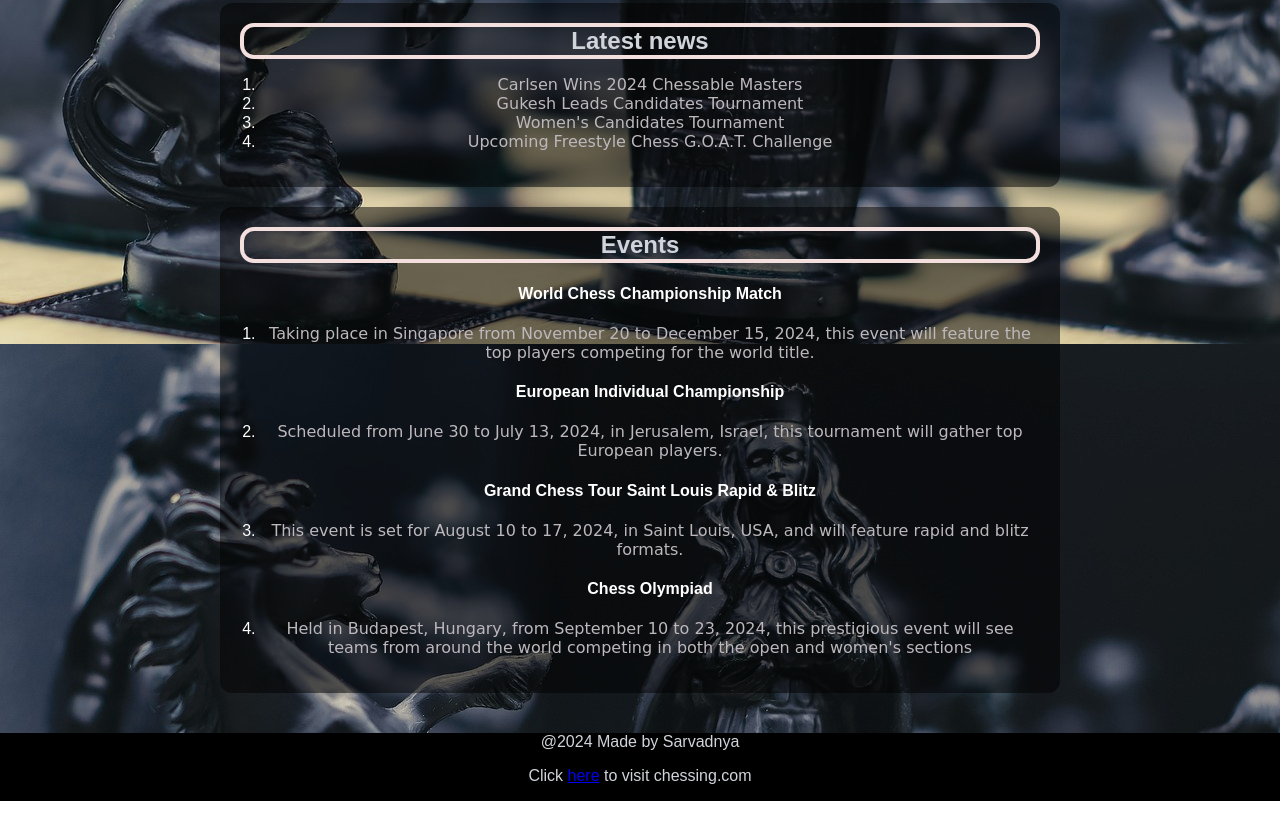
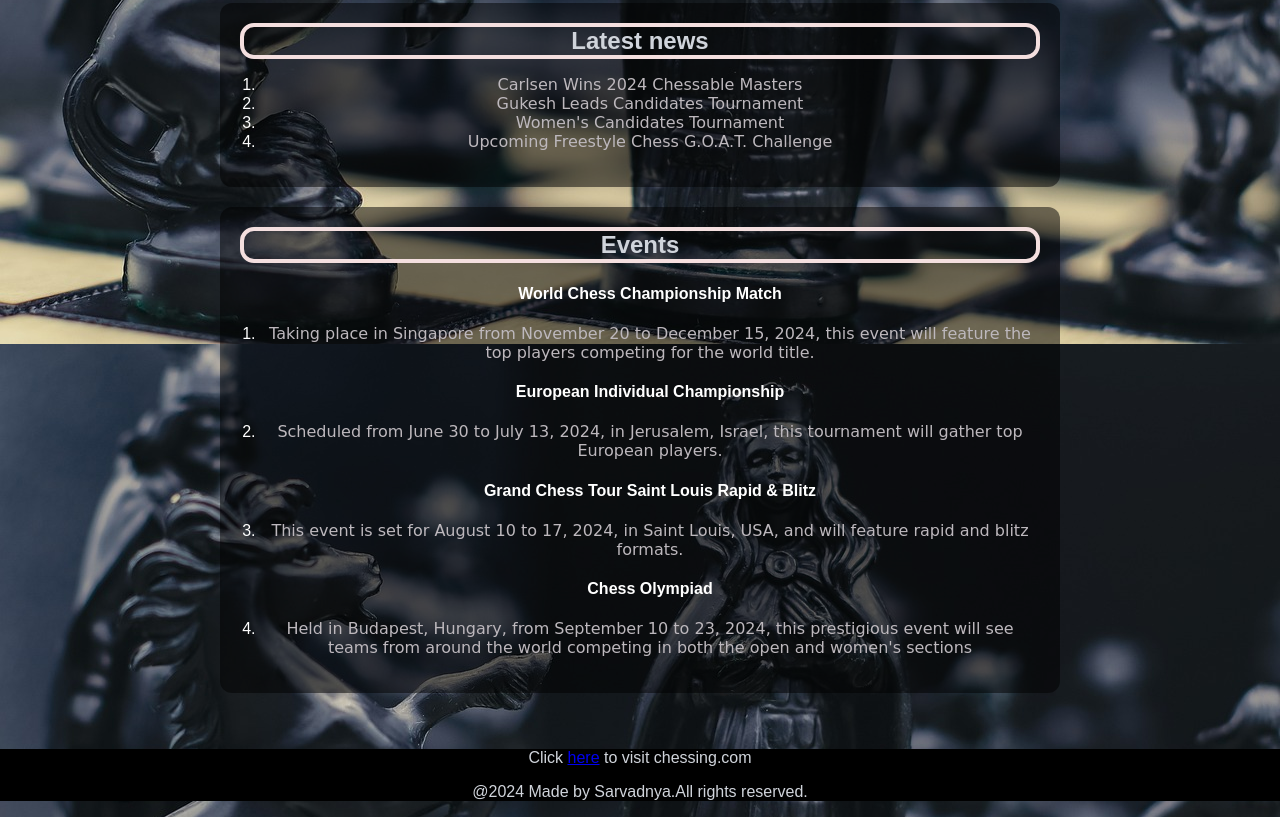
Before and after one commit to SarvadnyaPurkar/Assignment1-webdev-22b4232, a plain HTML site: page index.html in a window 1280 px wide. Shown: the part 2215-3032 px from the top of the page. Drawn offline with Linux system fonts and the light colour scheme; a web font is replaced by a local one.

Commit message:
Final corrections

```diff
--- a/index.html
+++ b/index.html
@@ -110,8 +110,12 @@
             </ol>
         </div>
     </div>
-    <footer>@2024 Made by Sarvadnya</footer>
-    <footer><p>Click <a href="https://example.com">here</a> to visit chessing.com</p></footer>
+    <footer>
+
+         <p>Click <a href="https://example.com">here</a> to visit chessing.com</p>
+         <p>@2024 Made by Sarvadnya.All rights reserved.<br></p>
+        </footer>
+
 
 
     <script src="script.js" defer></script>
--- a/style.css
+++ b/style.css
@@ -111,12 +111,17 @@
             text-align: center;
         }
         footer{
-            padding: 0 45px;
-            margin: 0;
+            /* padding: 0 45px;
+            margin: 0; */
             color: #d0d4db;
             border-color: rgb(0,0,0);
             background-color: rgb(0,0,0,1);
-            display: flex;
-            justify-content: center;
+            /* display: flex;
+            justify-content: center; */
 
         }
+        footer p{
+            display: block;
+             width: 100%;
+             text-align: center;
+        }
```
Also changed, not shown: 1 other file.
